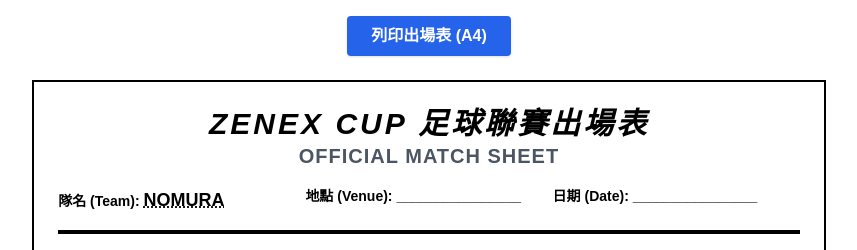
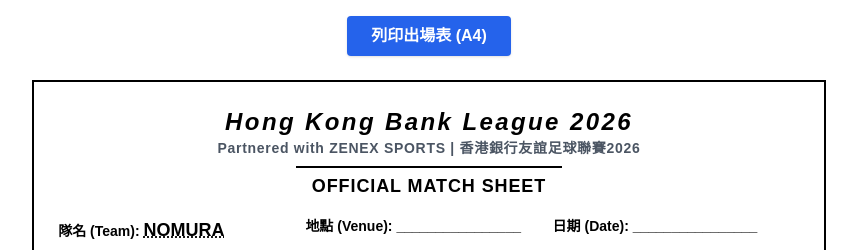
Before and after one commit to clawdfelix-ship-it/football-league-system, a Next.js app: page /admin/match-sheet/0 in a window 1280 px wide. Shown: the top 250 px of the page, without its empty margins (211-1068 px from the left). Built offline with nearby package versions, Linux system fonts and the light colour scheme; no server answers; the database is empty.

Commit message:
Update match sheet title to Hong Kong Bank League 2026

```diff
--- a/app/admin/match-sheet/[teamId]/page.tsx
+++ b/app/admin/match-sheet/[teamId]/page.tsx
@@ -33,8 +33,9 @@
 
         {/* Header */}
         <header className="text-center border-b-4 border-black pb-4 mb-4">
-          <h1 className="text-3xl font-black tracking-widest italic">ZENEX CUP 足球聯賽出場表</h1>
-          <h2 className="text-xl font-bold tracking-wider text-gray-600">OFFICIAL MATCH SHEET</h2>
+          <h1 className="text-2xl font-black tracking-widest italic">Hong Kong Bank League 2026</h1>
+          <h2 className="text-sm font-bold tracking-wider text-gray-600 mb-1">Partnered with ZENEX SPORTS | 香港銀行友誼足球聯賽2026</h2>
+          <h3 className="text-lg font-bold tracking-wider text-black border-t-2 border-black pt-1 mt-1 inline-block px-4">OFFICIAL MATCH SHEET</h3>
           <div className="grid grid-cols-3 mt-4 text-left font-bold text-sm">
             <div>隊名 (Team): <span className="underline decoration-dotted text-lg">{team.name}</span></div>
             <div>地點 (Venue): ________________</div>
```
